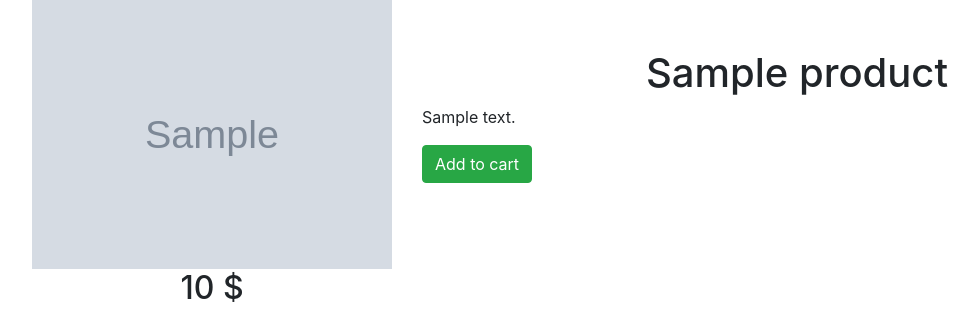
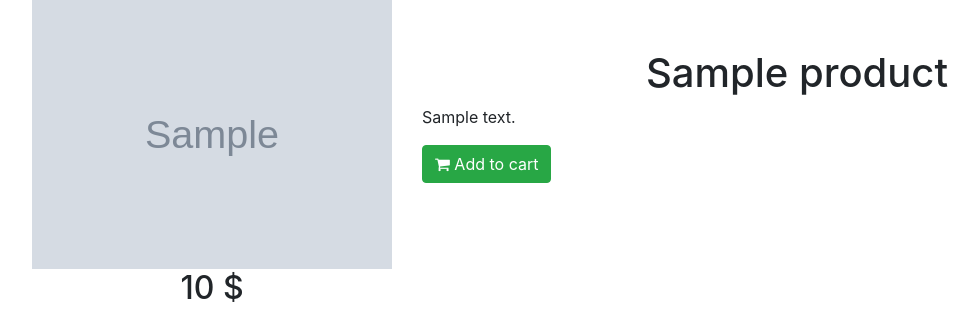
Before and after one commit to AlexPetul/PhoneShop-Django, a Django app: template phones_app/templates/detailed_product.html in a window 1280 px wide. Shown: the part 107-442 px from the top of the page, without its empty margins (38-1016 px from the left). Run offline with Django 3.2, Linux system fonts and the light colour scheme; the template is opened without the code that fills it: most values are stand-ins (such as "Sample title", 1, 10 or a date in 2020); grey boxes marked "Sample" are stand-in pictures; some libraries are stand-ins or nearby versions.

Commit message:
ADDED: adding products from all templates

```diff
--- a/phones_app/templates/detailed_category.html
+++ b/phones_app/templates/detailed_category.html
@@ -17,7 +17,9 @@
 					</h4>
 					<h5>${{ product.price }}</h5>
 					<p class="card-text">{{ product.description }}</p>
-					<button class="btn btn-success"><i class="fa fa-shopping-cart icons" aria-hidden="true"></i> Add</button>
+					<a href="{% url 'add_to_cart_view' %}" class='add-to-cart' data-slug='{{ product.slug }}'>
+						<button class="btn btn-success"><i class="fa fa-shopping-cart icons" aria-hidden="true"></i> Add</button>
+					</a>
 				</div>
 			</div>
 		</div>
--- a/phones_app/templates/detailed_product.html
+++ b/phones_app/templates/detailed_product.html
@@ -14,7 +14,11 @@
 		<div class="col-lg-8 main-info">
 			<h1 align="center">{{ product.title }}</h1>
 			<p>{{ product.full_description }}</p>
-			<button class="btn btn-success">Add to cart</button>
+			<a href="{% url 'add_to_cart_view' %}" class='add-to-cart' data-slug='{{ product.slug }}'>
+				<button class="btn btn-success">
+					<i class="fa fa-shopping-cart icons" aria-hidden="true"></i> Add to cart
+				</button>
+			</a>
 		</div>
 	</div>
 </div>
```
